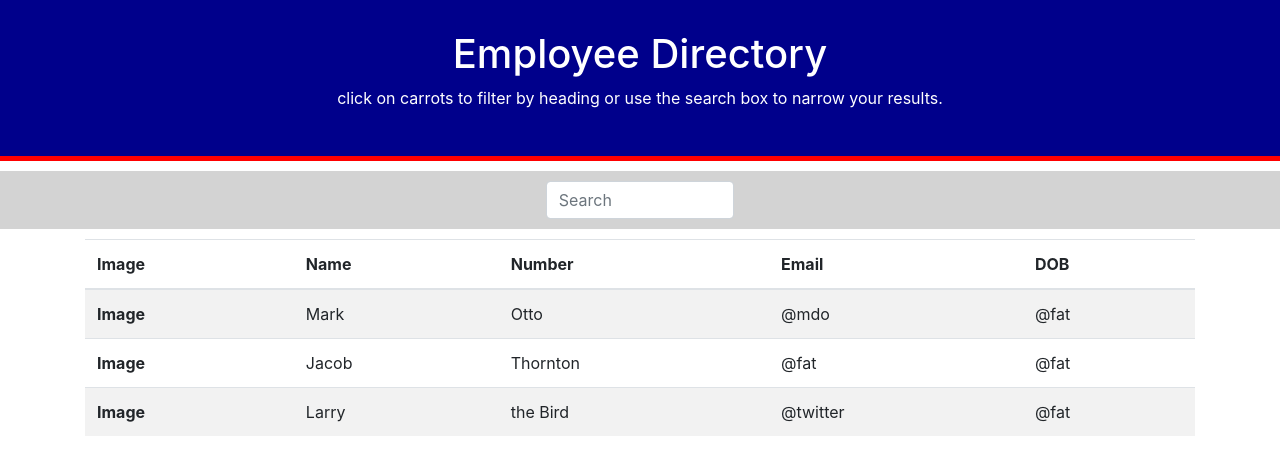
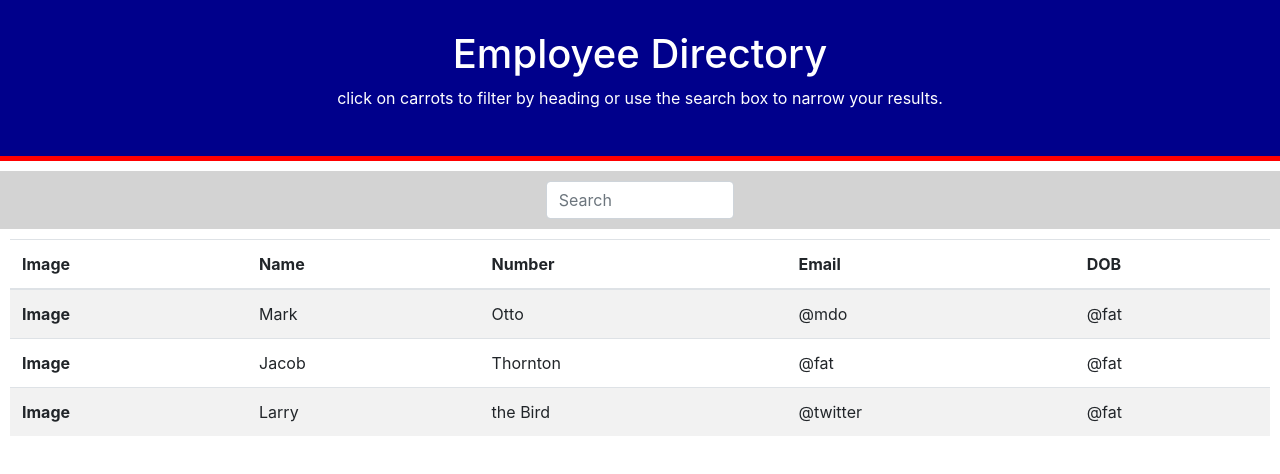
Before and after one commit to erinleecrocker/Employee-Directory, a React (Create React App) app in the folder employee-directory/: page / in a window 1280 px wide. Shown: the top 474 px of the page. Built offline with nearby package versions, Linux system fonts and the light colour scheme.

Commit message:
changed SearchBar.jsx to a class component instead of a functional component

```diff
--- a/employee-directory/src/App.js
+++ b/employee-directory/src/App.js
@@ -1,4 +1,3 @@
-import logo from './logo.svg';
 import './App.css';
 import DisplayEmployees from './components/DisplayEmployees/DisplayEmployees';
 import Navbar from './components/Navbar/Navbar';
--- a/employee-directory/src/components/DisplayEmployees/DisplayEmployees.jsx
+++ b/employee-directory/src/components/DisplayEmployees/DisplayEmployees.jsx
@@ -3,8 +3,9 @@ import './displayEmployeesStyle.css';
 import Employee from '../Employee/Employee'
 
 const DisplayEmployees = () => {
+
     return (
-      <div className="container">
+      <div className="Display-Employee">
         <table className="table table-striped">
           <thead>
             <tr>
--- a/employee-directory/src/components/DisplayEmployees/displayEmployeesStyle.css
+++ b/employee-directory/src/components/DisplayEmployees/displayEmployeesStyle.css
@@ -5,3 +5,7 @@
     border-bottom: .5px solid grey;
     text-align: center;
 }
+.Display-Employee {
+    margin-left: 10px;
+    margin-right: 10px;
+}
--- a/employee-directory/src/components/Navbar/Navbar.jsx
+++ b/employee-directory/src/components/Navbar/Navbar.jsx
@@ -1,4 +1,3 @@
-import React from 'react';
 import "./NavbarStyle.css";
 const Navbar = () => {
     return (
--- a/employee-directory/src/components/SearchBar/SearchBar.jsx
+++ b/employee-directory/src/components/SearchBar/SearchBar.jsx
@@ -1,7 +1,28 @@
-import React from 'react';
+import React, { Component } from 'react';
 import './SearchBarStyle.css';
 
-const SearchBar = () => {
+class SearchBar extends Component {
+
+    // establish state
+    state ={
+        search: "",
+        results: []
+    };
+    // When this component mounts, search the Employee data for matching information
+    // componentDidMount() {
+    //     this.searchEmployees()
+    // }
+
+    // searchEmployees = query => {
+    //     API.search(query)
+
+    // }
+    // handle the input change
+
+    //
+
+
+    render() {
         return (
             <div className = "row search-bar">
                 <div className = "col-sm-2">
@@ -11,6 +32,7 @@ const SearchBar = () => {
                 </div>
             </div>
         );
-};
+    }
+}
 
 export default SearchBar;
```
Also changed, not shown: employee-directory/utils/api.js (+7 -6 lines), employee-directory/src/logo.svg (deleted). Lines whose indentation alone changed are shown as unchanged.
